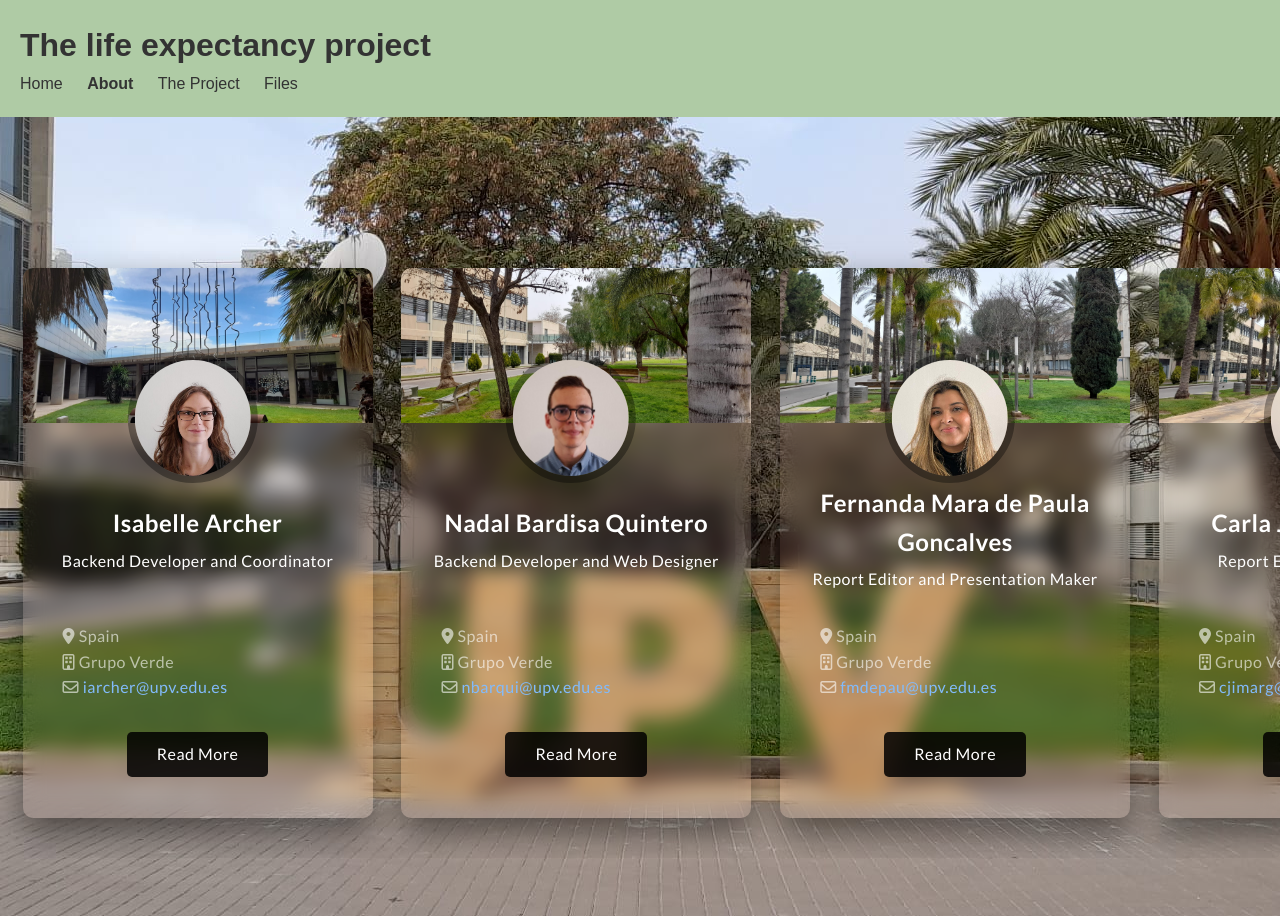
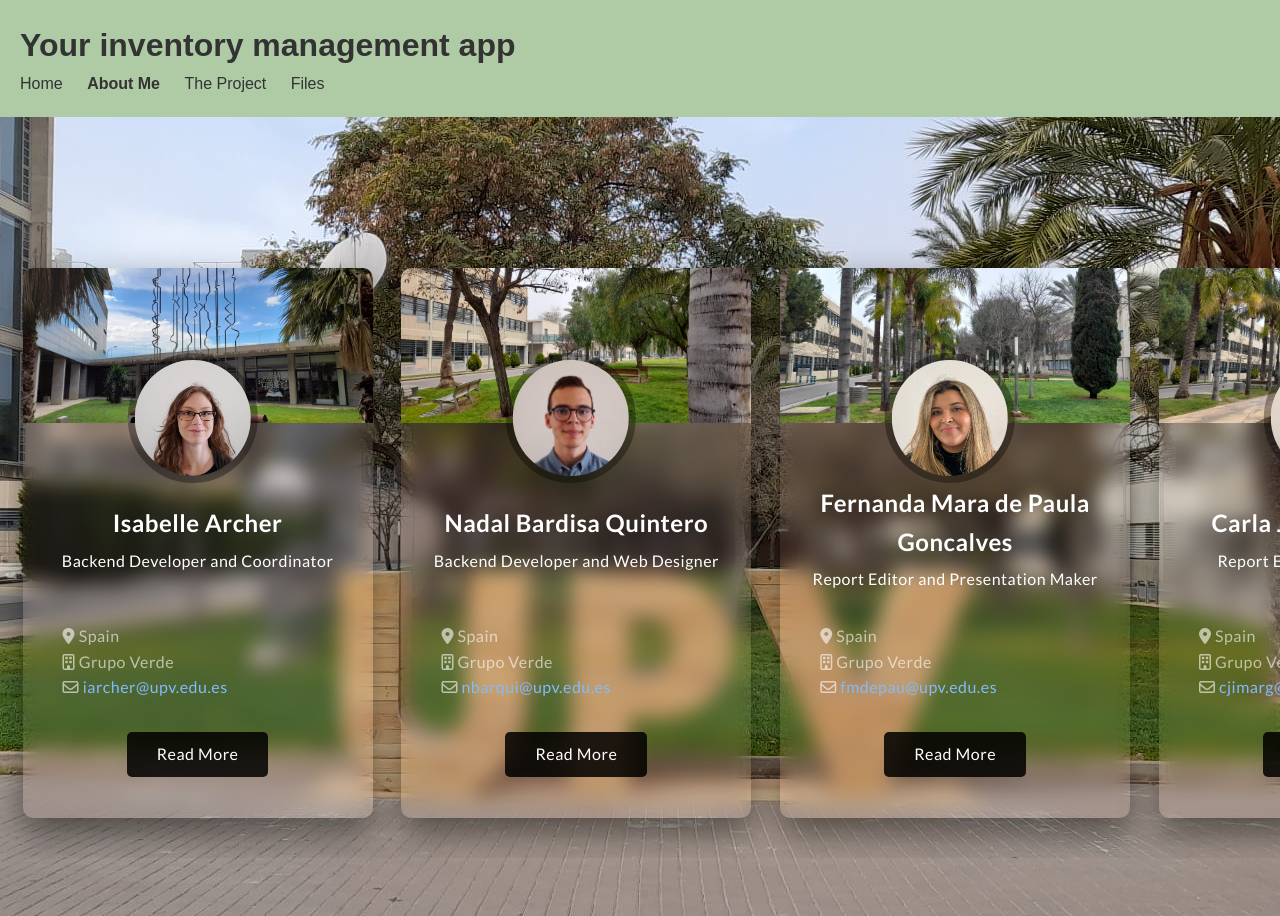
Before and after one commit to NadalBQ/inventory_management_app, a Flask app: page /aboutus in a window 1280 px wide. Shown: the top 916 px of the page. Run offline with Flask 3, Linux system fonts and the light colour scheme; some libraries are stand-ins or nearby versions.

Commit message:
updating about page

```diff
--- a/templates/aboutus.html
+++ b/templates/aboutus.html
@@ -9,11 +9,11 @@
 
     <body>
         <header>
-            <h1>The life expectancy project</h1>
+            <h1>Your inventory management app</h1>
             <nav>
                 <ul>
                     <li><a href={{ url_for('home') }}>Home</a></li>
-                    <li><a href={{ url_for('aboutus') }}><b>About</b></a></li>
+                    <li><a href={{ url_for('aboutus') }}><b>About Me</b></a></li>
                     <li><a href={{ url_for('theProject') }}>The Project</a></li>
                     <li><a href={{ url_for('filesUsed') }}>Files</a></li>
                 </ul>
```
